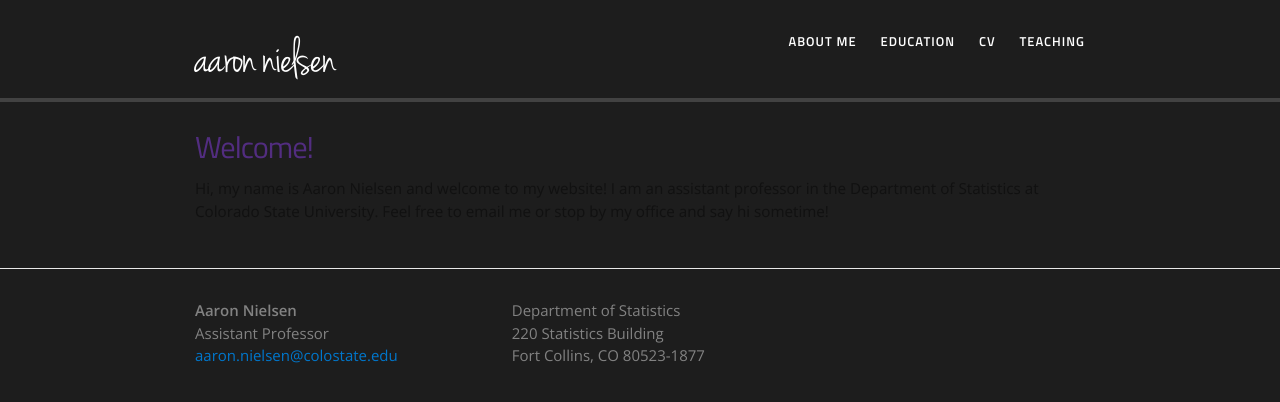
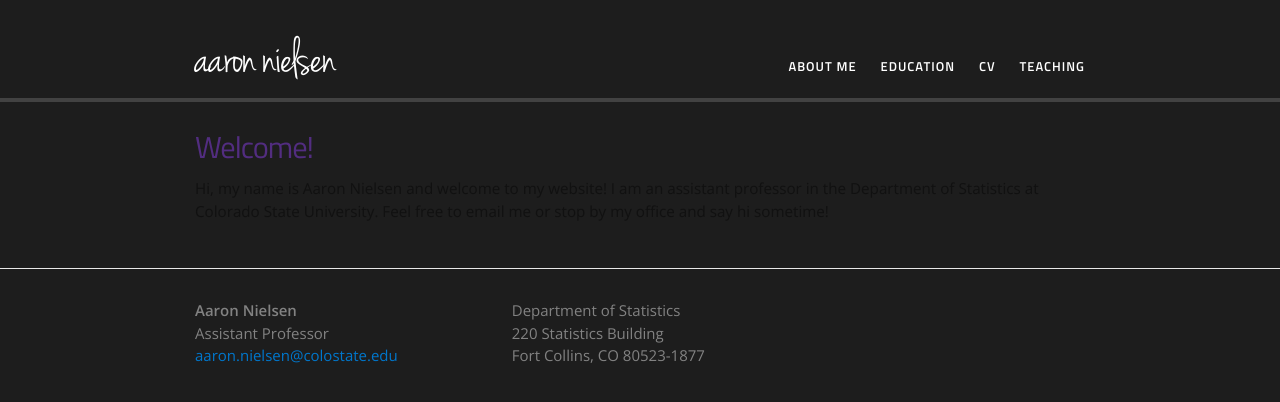
Before and after one commit to aaron-nielsen/aaron-nielsen.github.io, a Jekyll site: the page built from index.html, in a window 1280 px wide. Shown: the top 402 px of the page. Built offline with Jekyll 4.4.1, drawn with Linux system fonts in a browser that asks for light colours.

Commit message:
Update _header.scss

```diff
--- a/_sass/_header.scss
+++ b/_sass/_header.scss
@@ -167,7 +167,7 @@ z-index:999;
         color: #ffffff;
     background: #1D1D1D;
         line-height: $base-line-height;
-    margin-bottom: 0;
+    margin-top: 25px;
 
         // Gaps between nav items, but not on the first one
         &:not(:first-child) {
```
